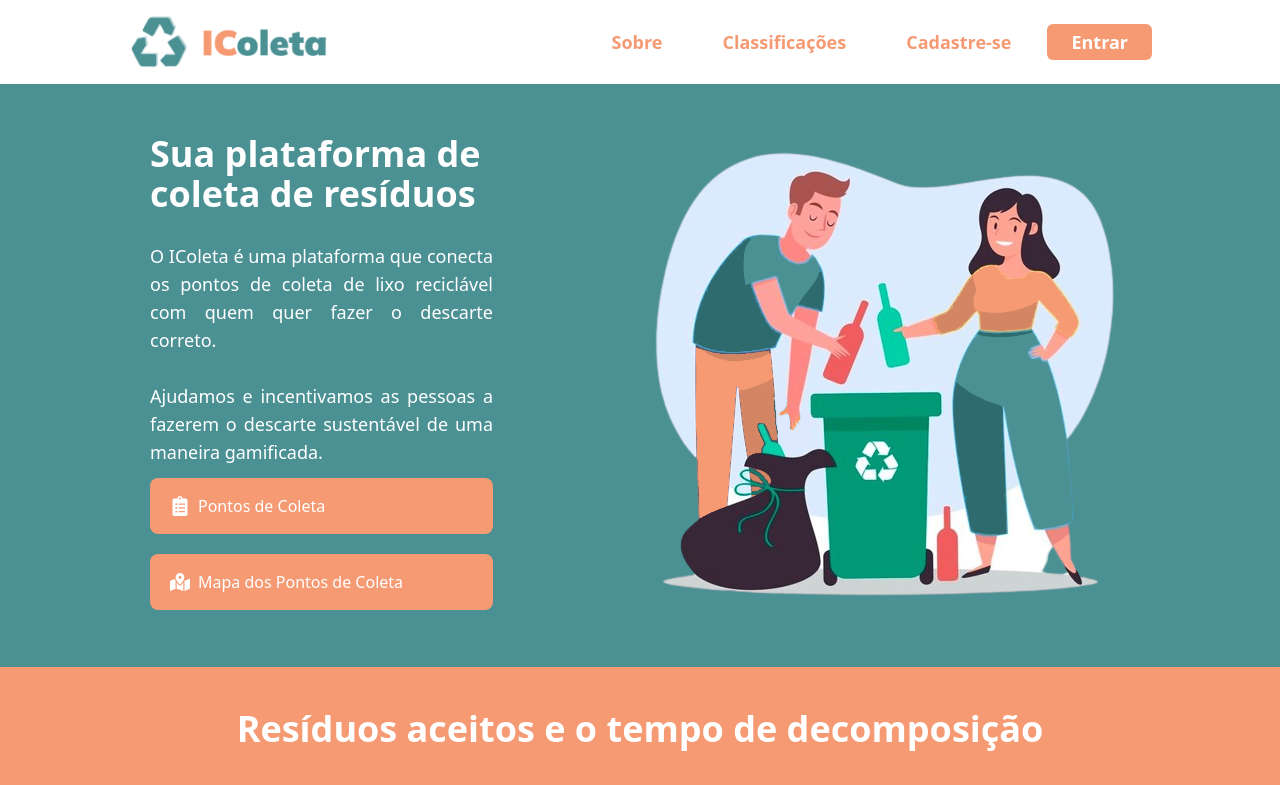
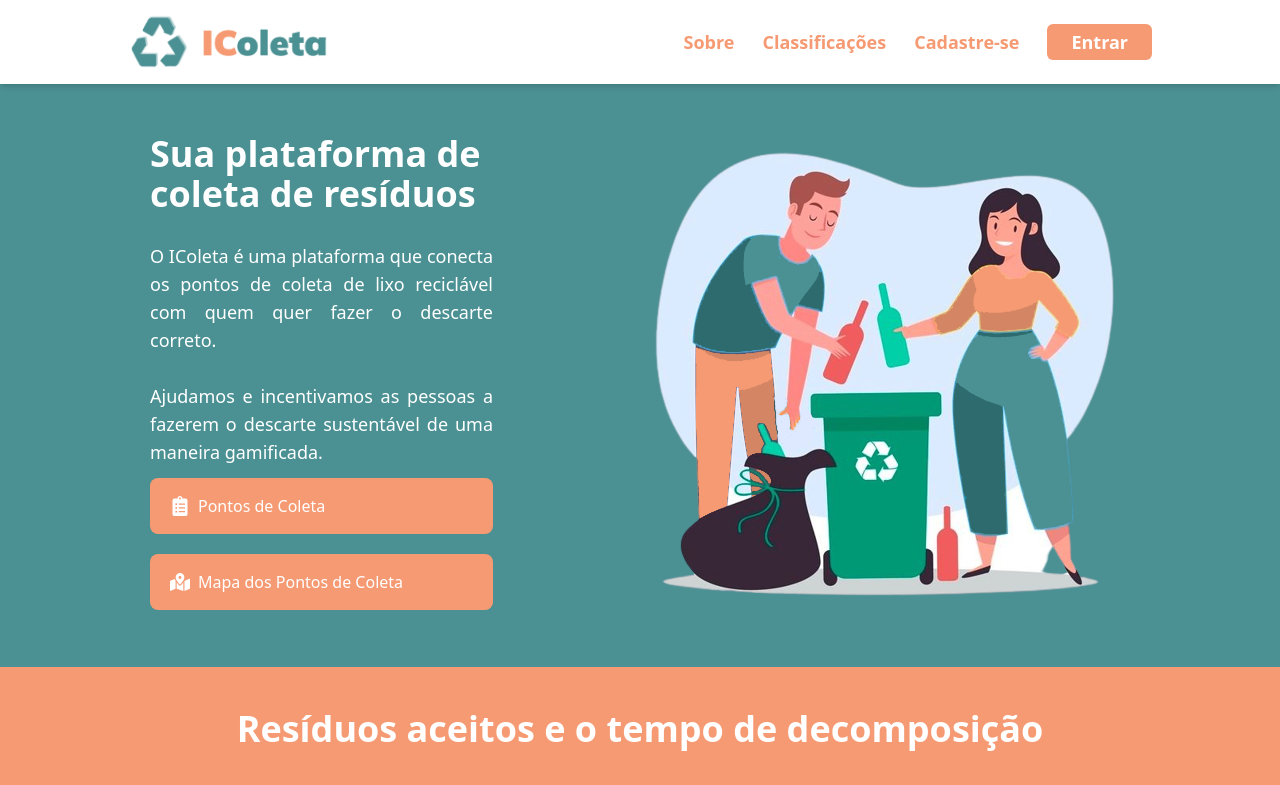
Before and after one commit to icoleta/icoleta-front, a React (Create React App) app: page / in a window 1280 px wide. Shown: the top 785 px of the page. Built offline with nearby package versions, Linux system fonts and the light colour scheme; no server answers.

Commit message:
mobile hamburguer menu

```diff
--- a/src/components/Header/Header.jsx
+++ b/src/components/Header/Header.jsx
@@ -1,18 +1,20 @@
-import React, { useRef, useState } from "react";
 import { Link, useLocation } from "react-router-dom";
 import { useAuth } from "../../contexts/auth";
-import useOutsideClick from "../../hooks/useOutsideClick";
 import { useNavigate } from "react-router-dom";
 import logoHeader from "../../assets/logo-header.png";
 
 import "../../pages/CadastroEntidade/style.css";
 
+import { UseToggle } from "../../hooks/useToggle";
+import { GiHamburgerMenu } from "react-icons/gi";
+import { IoMdClose } from "react-icons/io";
+
+
+
 function Header() {
   const { signed, user, Logout } = useAuth();
-  const wrapperRef = useRef(null);
   const location = useLocation();
-  const [isDropdownOpen, setIsDropdownOpen] = useState(false);
-  useOutsideClick(wrapperRef, () => setIsDropdownOpen(false));
+  const [toggle, onToggle] = UseToggle()
 
   const navigate = useNavigate();
 
@@ -21,18 +23,38 @@ function Header() {
     navigate("/");
   }
 
+
   return (
-    <div className="flex flex-col items-center px-8 py-[12px] justify-between tablet:flex-row tablet:px-32 shadow-md">
+    <>
+
+      <div  className={`${!toggle && 'hidden'} z-10 w-screen h-screen	 bg-stone-950/50 absolute overscroll-none	`}></div>
+
+      <div  className=" z-10 relative bg-white	w-full flex  items-center px-8 py-[12px] justify-between tablet:flex-col laptop:flex-row tablet:px-[10%] shadow-md">
         <Link to="/" className="transition ease-in-out delay-150 hover:scale-105 duration-300">
-        <img src={logoHeader} className="h-[60px]" alt="Logo do IColeta" title="Logo do IColeta" />
+          <img src={logoHeader} className="h-[3rem] w-[10rem] tablet:h-[60px] tablet:w-[100%] grow" alt="Logo do IColeta" title="Logo do IColeta" />
         </Link>
-      <div className="flex justify-center gap-[12px]">
+
+        <button className = {`${toggle && 'hidden'} tablet:hidden`} onClick={() => onToggle()}>
+          <GiHamburgerMenu className="w-6 h-6"/>
+        </button>
+
+        {/*close bttm*/}
+        <button className = {`${!toggle && 'hidden'} tablet:hidden right-0`} onClick={() => onToggle()}>
+          <IoMdClose className="w-6 h-6"/>
+        </button>
+
+        <div className={`${!toggle && 'hidden'}  absolute right-0 top-[4.6rem]  z-10 bg-white tablet:inline-block px-[8px] pt-[1rem] h-screen w-[15rem] tablet:px-0 tablet:py-0 tablet:static  tablet:h-auto tablet:w-auto `}>
+
+          <div className="laptop:child:ml-4 flex flex-col mt-4 px-4 gap-[12px] items-end justify-center tablet:flex-row tablet:mt-0 tablet:px-0 tablet:items-center text-slate-700 font-semibold text-sm ">
+
+
+
             {signed ? (
-          <div className="child:ml-4 flex items-center text-slate-700 font-semibold text-sm">
+              <>
                 {user.role !== "admin" && user.role !== "company" && (
                   <Link
                     to="/perfil"
-                className="rounded-md bg-sunset-orange py-2 px-6 mb-2 text-white hover:bg-sunset-orange-dark duration-75"
+                    className="rounded-md bg-sunset-orange py-2  mb-2 text-white hover:bg-sunset-orange-dark duration-75"
                   >
                     Dashboard
                   </Link>
@@ -40,7 +62,7 @@ function Header() {
                 {user.role === "company" && (
                   <Link
                     to="/entidade/admin"
-                className="rounded-md bg-sunset-orange py-2 px-6 mb-2 text-white hover:bg-sunset-orange-dark duration-75"
+                    className="rounded-md bg-sunset-orange py-2  mb-2 text-white hover:bg-sunset-orange-dark duration-75"
                   >
                     Dashboard
                   </Link>
@@ -48,38 +70,37 @@ function Header() {
                 {user.role === "admin" && (
                   <Link
                     to="/admin"
-                className="rounded-md bg-sunset-orange py-2 px-6 mb-2 text-white hover:bg-sunset-orange-dark duration-75"
+                    className="rounded-md bg-sunset-orange py-2  mb-2 text-white hover:bg-sunset-orange-dark duration-75"
                   >
                     Admin
                   </Link>
                 )}
                 <Link
                   to="/ranking"
-              className="rounded-md bg-sunset-orange py-2 px-6 mb-2 text-white hover:bg-sunset-orange-dark duration-75"
+                  className="rounded-md bg-sunset-orange py-2  mb-2 text-white hover:bg-sunset-orange-dark duration-75"
                 >
                   Ranking
                 </Link>
                 <button
                   type="button"
-              className="rounded-md bg-sunset-orange py-2 px-6 mb-2 text-white hover:bg-sunset-orange-dark duration-75 font-semibold"
+                  className="rounded-md bg-sunset-orange py-2  mb-2 text-white hover:bg-sunset-orange-dark duration-75 font-semibold"
                   onClick={logoutWrapper}
                 >
                   Sair
                 </button>
-          </div>
+              </>
             ) : (
-          <div className="flex flex-col md:flex-row gap-[12px] justify-center items-center text-slate-700 font-semibold text-sm phone:flex-row">
-
+              <>
                 <Link
                   to="/#sobre-projeto"
-              className="rounded-md cursor-pointer py-2 px-6 text-sunset-orange transition ease-in-out delay-150 hover:-translate-y-1 hover:scale-105 duration-300 text-[18px]"
+                  className="rounded-md cursor-pointer py-2  text-sunset-orange transition ease-in-out delay-150 hover:-translate-y-1 hover:scale-105 duration-300 text-[18px]"
                 >
                   Sobre
                 </Link>
 
                 <Link
                   to="/ranking"
-              className="rounded-md py-2 px-6 text-sunset-orange transition ease-in-out delay-150 hover:-translate-y-1 hover:scale-105 duration-300 text-[18px]"
+                  className="rounded-md py-2  text-sunset-orange transition ease-in-out delay-150 hover:-translate-y-1 hover:scale-105 duration-300 text-[18px]"
                 >
                   Classificações
                 </Link>
@@ -87,7 +108,7 @@ function Header() {
                 {location.pathname !== "/usuario/cadastrar" && (
                   <Link
                     to="/usuario/cadastrar"
-                className="rounded-md py-2 px-6 text-sunset-orange transition ease-in-out delay-150 hover:-translate-y-1 hover:scale-105 duration-300 text-[18px]"
+                    className="rounded-md py-2  text-sunset-orange transition ease-in-out delay-150 hover:-translate-y-1 hover:scale-105 duration-300 text-[18px]"
                   >
                     Cadastre-se
                   </Link>
@@ -96,7 +117,7 @@ function Header() {
                 {location.pathname === "/usuario/cadastrar" && (
                   <Link
                     to="/entidade/registro"
-                className="rounded-md bg-sunset-orange py-2 px-6 text-white hover:bg-sunset-orange-dark duration-75 rounded-t block whitespace-no-wrap"
+                    className="border border-sunset-orange text-sunset-orange rounded-md py-2 px-6 hover:bg-sunset-orange-dark  hover:text-white duration-75 rounded-t block whitespace-no-wrap"
                   >
                     Cadastro Entidade
                   </Link>
@@ -107,10 +128,15 @@ function Header() {
                 >
                   Entrar
                 </Link>
-          </div>
+              </>
             )}
+
           </div>
         </div>
+
+      </div>
+
+    </>
   );
 }
 
--- a/src/hooks/useOutsideClick.jsx
+++ b/src/hooks/useOutsideClick.jsx
@@ -3,6 +3,7 @@ import React, { useEffect } from "react";
 function useOutsideClick(ref, callback) {
   useEffect(() => {
     function handleClickOutside(event) {
+      console.log(callback)
       if (ref.current && !ref.current.contains(event.target)) {
         callback();
       }
@@ -12,7 +13,7 @@ function useOutsideClick(ref, callback) {
     return () => {
       document.removeEventListener("mousedown", handleClickOutside);
     };
-  }, [ref]);
+  }, [ref, callback]);
 }
 
 export default useOutsideClick;
--- /dev/null
+++ b/src/hooks/useToggle.jsx
@@ -0,0 +1,11 @@
+import { useState } from "react";
+
+export function UseToggle(initValue = false){
+    const [state, setState] = useState(initValue)
+
+    function onToggle(){
+        setState(!state);
+    }
+
+    return [state, onToggle]
+}
```
Lines whose indentation alone changed are shown as unchanged.
